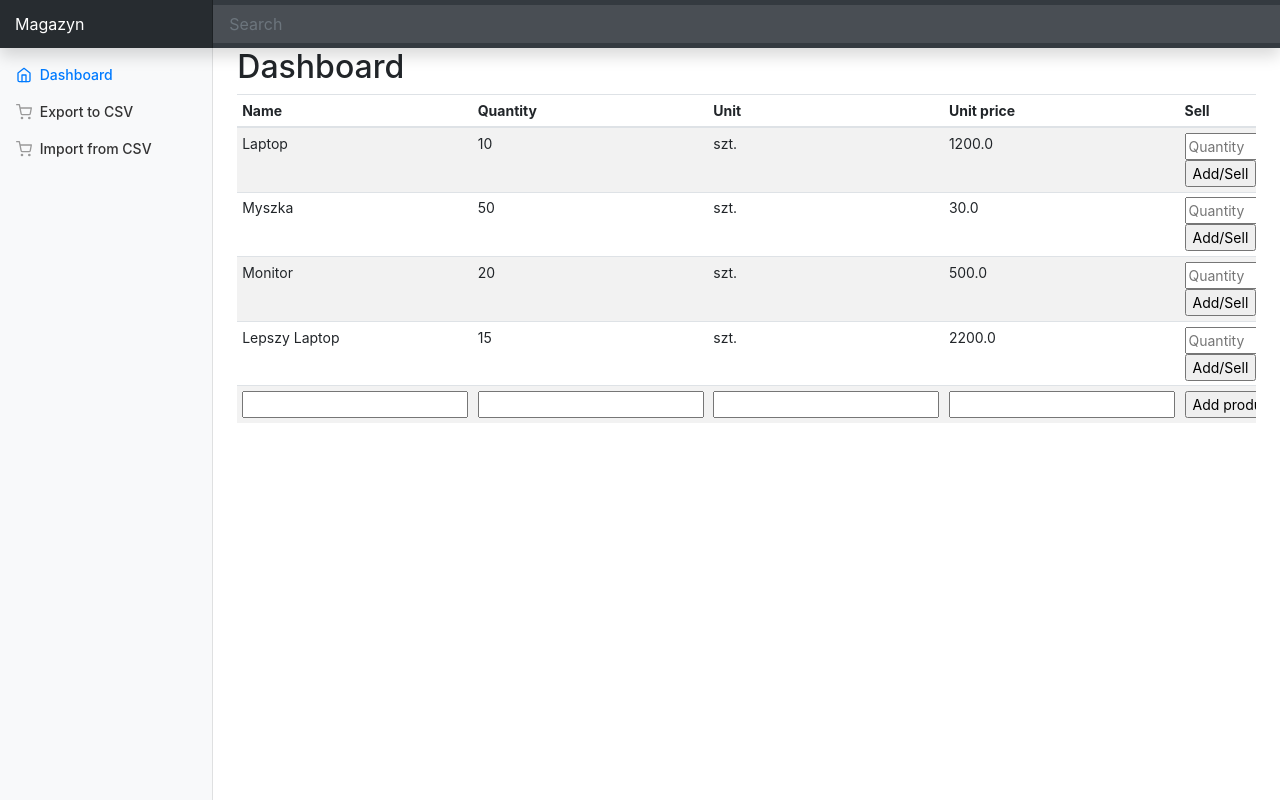
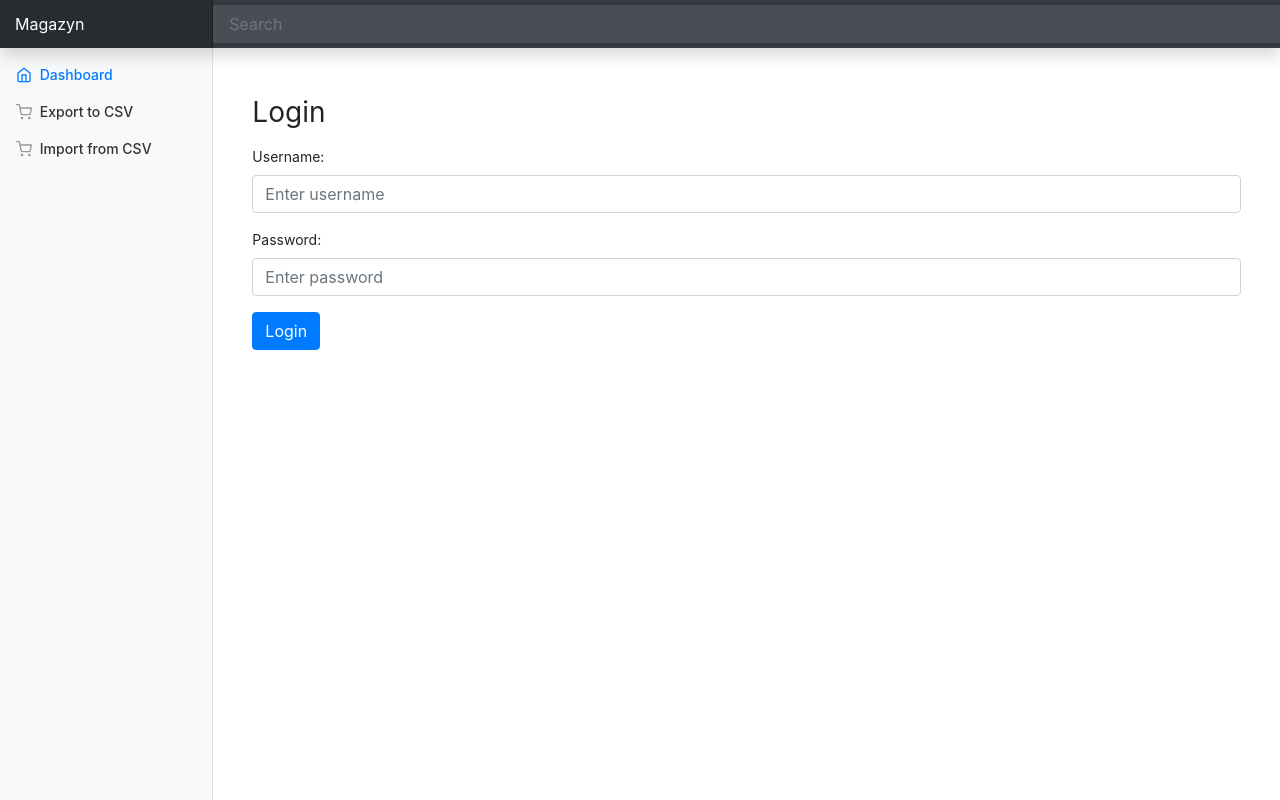
Before and after one commit to Lewyyy00/Warehouse-Project, a Flask app: page / in a window 1280 px wide. Run offline with Flask 3, Linux system fonts and the light colour scheme; some libraries are stand-ins or nearby versions.

Commit message:
transformed login.html as block content

```diff
--- a/app.py
+++ b/app.py
@@ -19,7 +19,7 @@ def load_user(user_id):
     user = users.get(user_id)
     return user
 
-@app.route('/login', methods=['GET', 'POST'])
+@app.route('/', methods=['GET', 'POST'])
 def login():
     if request.method == 'POST':
         username = request.form['username']
@@ -33,7 +33,7 @@ def login():
         flash('Invalid username or password')
     return render_template('login.html')
 
-@app.route('/', methods=["GET", "POST"])
+@app.route('/main', methods=["GET", "POST"])
 def index():
     list_of_products = items
     form = AddNewProductForm()
--- a/templates/login.html
+++ b/templates/login.html
@@ -1,16 +1,22 @@
-<!DOCTYPE html>
-<html>
-<head>
-    <title>Login</title>
-</head>
-<body>
-    <h1>Login</h1>
-    <form method="post">
-        <label for="username">Username:</label>
-        <input type="text" id="username" name="username" required><br>
-        <label for="password">Password:</label>
-        <input type="password" id="password" name="password" required><br>
-        <button type="submit">Login</button>
+{% extends "base.html" %}
+
+{% block title %}
+Login
+{% endblock title %}
+
+{% block content %}
+<div class="container mt-5">
+    <h1 class="h3 mb-3 font-weight-normal">Login</h1>
+    <form method="post" class="form-signin">
+        <div class="form-group">
+            <label for="username">Username:</label>
+            <input type="text" id="username" name="username" class="form-control" placeholder="Enter username" required>
+        </div>
+        <div class="form-group">
+            <label for="password">Password:</label>
+            <input type="password" id="password" name="password" class="form-control" placeholder="Enter password" required>
+        </div>
+        <button type="submit" class="btn btn-primary">Login</button>
     </form>
-</body>
-</html>
+</div>
+{% endblock content %}
```
